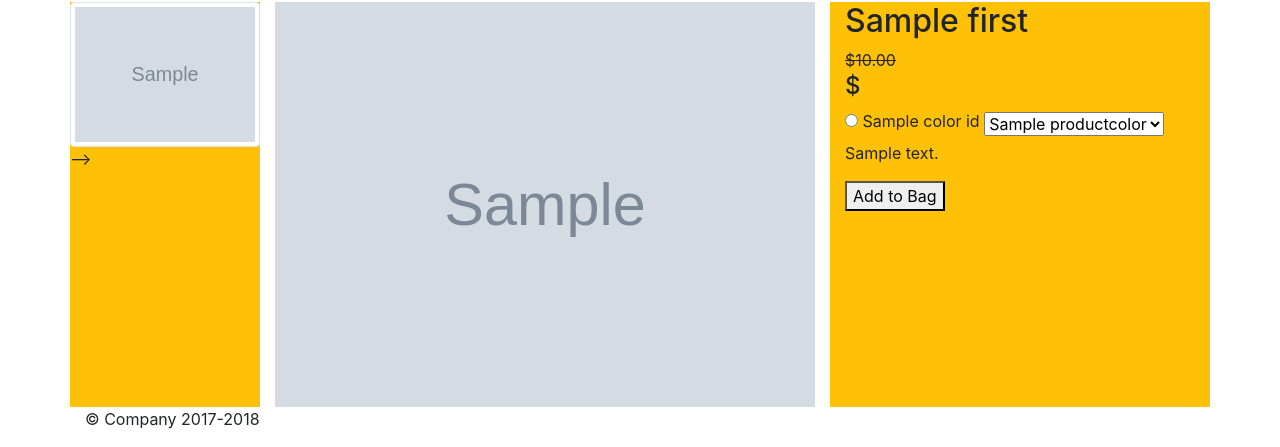
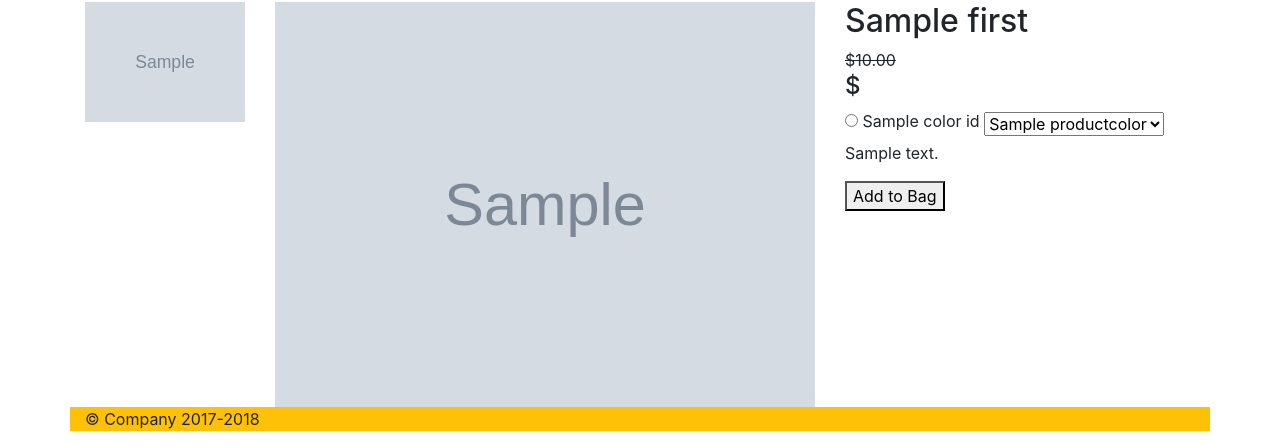
Before and after one commit to honeybox-boutique/django-ecommerce, a Django app: template products/templates/products/detail.html in a window 1280 px wide. Shown: the part 410-857 px from the top of the page. Run offline with Django 3.2, Linux system fonts and the light colour scheme; the template is opened without the code that fills it: most values are stand-ins (such as "Sample title", 1, 10 or a date in 2020); grey boxes marked "Sample" are stand-in pictures; parts of the project's set-up code (start-up, migrations or seed data) failed here and were passed over; some libraries are stand-ins or nearby versions.

Commit message:
Fixed column/image sizes in detail view and image ajax requests. Changed footer background color to yellowish color.

```diff
--- a/products/templates/products/detail.html
+++ b/products/templates/products/detail.html
@@ -18,17 +18,17 @@
 
     <div class="container">
         <div class="row">
-            <div class="col col-lg-2 bg-warning">
-                <div id="data-product-small-image" class="row">
-                    {% for productImage in product1.first.productcolor_set.first.productimage_set.all|slice:"1:" %}
-                    <img style="width:100%" class="img-thumbnail" src="{{ productImage.productImagePath.url }}" alt="">-->
+            <div class="col-lg-2">
+                <div id="data-product-small-image" class="thumbnail">
+                    {% for productImage in product1.first.productcolor_set.first.productimage_set.all %}
+                    <img class="img-fluid" style="width:100%" src="{{ productImage.productImagePath.url }}" alt="">
                     {% endfor %}
                 </div>
             </div>
             <div id="data-product-big-image" class="col-md-6">
                 <img style="width:100%" src="{{ product1.first.productcolor_set.first.productimage_set.first.productImagePath.url }}" alt="{{ product.productName }}">
             </div>
-            <div class="col-md-4 bg-warning">
+            <div class="col-md-4">
                 <h2 id="product" data-product-slug="{{product1.first.productSlug}}">{{product1.first.productName}}</h2>
                 {% if product.pricing_set.first.productID.pdiscount_set.first.pDiscountType %}
                     <s>${{product.pricing_set.first.pricingBasePrice|floatformat:2}}</s>
@@ -75,7 +75,6 @@
                             },
 
                             success: function (data) {   // `data` is the return of the `load_cities` view function
-                                $("#size").html(data);  // replace the contents of the city input with the data that came from the server
                                 // split response into array on newline
                                 var array = data.split("\n");
                                 // initialize containers for sizes and images
@@ -92,6 +91,7 @@
                                     }
 
                                 }
+                                $("#size").html(sizeArray);  // replace the contents of the city input with the data that came from the server
                                 $("#data-product-small-image").html(imgArray)
                             }
                         });
--- a/products/templates/products/size_dropdown_list_options.html
+++ b/products/templates/products/size_dropdown_list_options.html
@@ -3,5 +3,5 @@
     <option value="{{size.pk}}">{{size.piSize}}</option>
 {% endfor %}
 {% for image in images %}
-    <img src="{{ image.productImagePath.url }}" alt="" class="img-thumbnail">
+    <img src="{{ image.productImagePath.url }}" alt="" class="img-fluid">
 {% endfor %}
--- a/templates/layout.html
+++ b/templates/layout.html
@@ -83,7 +83,7 @@
     {% block content %}{% endblock %}
 
     {% block footer %}
-    <footer class="container">
+    <footer class="container bg-warning">
       <p>&copy; Company 2017-2018</p>
     </footer>
     {% endblock %}
```
